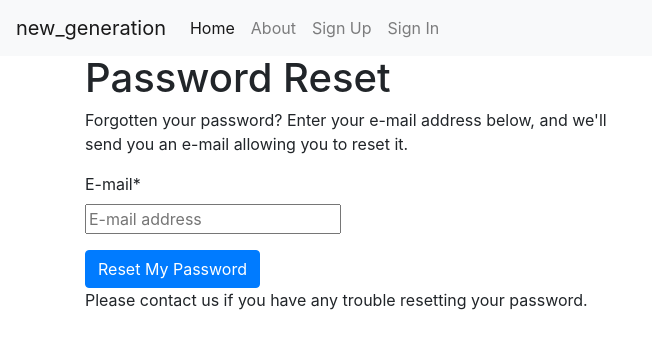
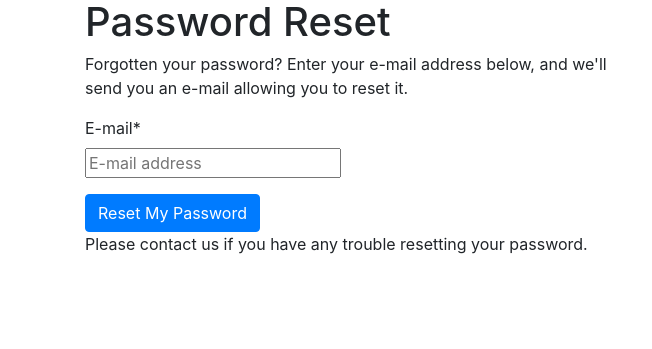
Before and after one commit to socialhackathon/new_generation, a Django app: page /accounts/password/reset/ in a window 1280 px wide. Shown: the top 349 px of the page, without its empty margins (0-652 px from the left). Run offline with Django 3.2, Linux system fonts and the light colour scheme; some libraries are stand-ins or nearby versions.

Commit message:
Remove header

```diff
--- a/new_generation/templates/base.html
+++ b/new_generation/templates/base.html
@@ -29,42 +29,7 @@
   <body>
 
     <div class="m-b-1">
-      <nav class="navbar navbar-expand-md navbar-light bg-light">
-        <button class="navbar-toggler navbar-toggler-right" type="button" data-toggle="collapse" data-target="#navbarSupportedContent" aria-controls="navbarSupportedContent" aria-expanded="false" aria-label="Toggle navigation">
-          <span class="navbar-toggler-icon"></span>
-        </button>
-        <a class="navbar-brand" href="{% url 'home' %}">new_generation</a>
 
-        <div class="collapse navbar-collapse" id="navbarSupportedContent">
-          <ul class="navbar-nav mr-auto">
-            <li class="nav-item active">
-              <a class="nav-link" href="{% url 'home' %}">Home <span class="sr-only">(current)</span></a>
-            </li>
-            <li class="nav-item">
-              <a class="nav-link" href="{% url 'about' %}">About</a>
-            </li>
-            {% if request.user.is_authenticated %}
-              <li class="nav-item">
-                {# URL provided by django-allauth/account/urls.py #}
-                <a class="nav-link" href="{% url 'users:detail' request.user.username  %}">{% trans "My Profile" %}</a>
-              </li>
-              <li class="nav-item">
-                {# URL provided by django-allauth/account/urls.py #}
-                <a class="nav-link" href="{% url 'account_logout' %}">{% trans "Sign Out" %}</a>
-              </li>
-            {% else %}
-              <li class="nav-item">
-                {# URL provided by django-allauth/account/urls.py #}
-                <a id="sign-up-link" class="nav-link" href="{% url 'account_signup' %}">{% trans "Sign Up" %}</a>
-              </li>
-              <li class="nav-item">
-                {# URL provided by django-allauth/account/urls.py #}
-                <a id="log-in-link" class="nav-link" href="{% url 'account_login' %}">{% trans "Sign In" %}</a>
-              </li>
-            {% endif %}
-          </ul>
-        </div>
-      </nav>
 
     </div>
 
```
